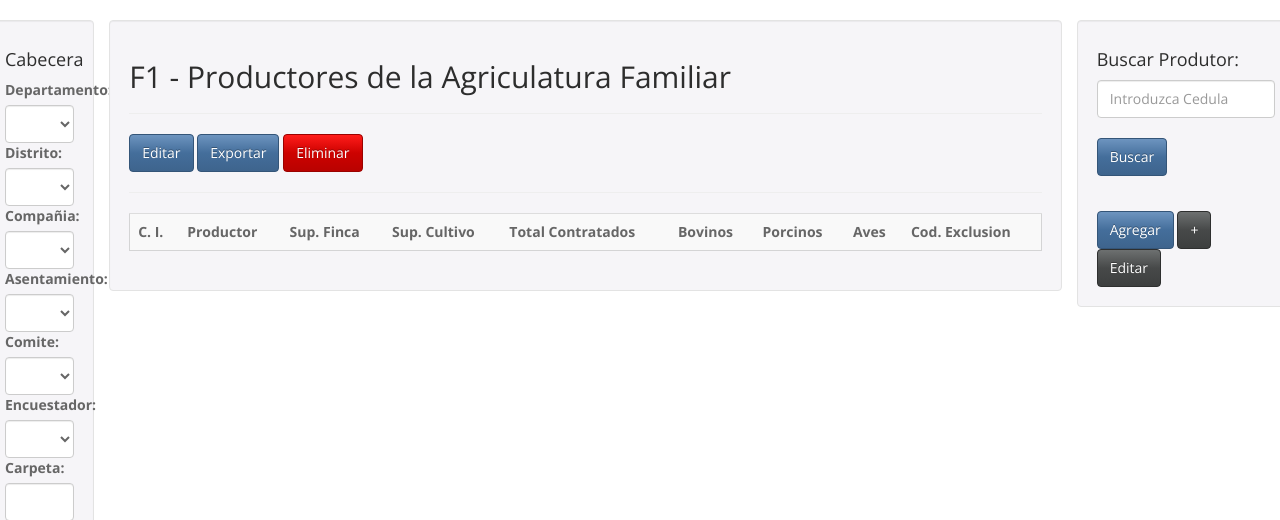
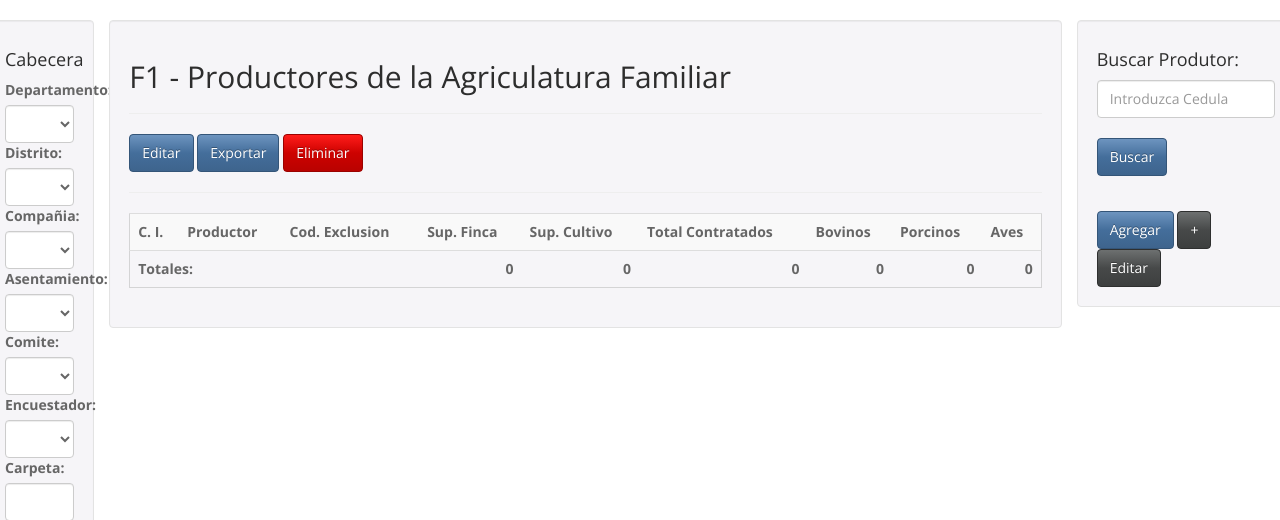
Before and after one commit to vicentfranco/renabe, a CakePHP app: the page made by app/View/formulariosF1/view.ctp in a window 1280 px wide. Shown: the part 52-572 px from the top of the page. Run offline with PHP 8.4 and a stand-in for CakePHP, Linux system fonts and the light colour scheme; the template is opened without the code that fills it, so the values that code supplies are empty; some libraries are stand-ins or nearby versions.

Commit message:
Agregado totales por formulario

```diff
--- a/app/View/formulariosF1/view.ctp
+++ b/app/View/formulariosF1/view.ctp
@@ -8,25 +8,62 @@
 	<tr>
 		<th>C. I.</th>
 		<th>Productor</th>
+		<th>Cod. Exclusion</th>
 		<th>Sup. Finca</th>
 		<th>Sup. Cultivo</th>
 		<th>Total Contratados</th>
 		<th>Bovinos</th>
 		<th>Porcinos</th>
 		<th>Aves</th>
-		<th>Cod. Exclusion</th>
 	</tr>
-	<?php foreach ($f1['FormulariosF1Detalle'] as $detalle) { ?>
+	<?php
+		$totales['superficie_finca'] = 0;
+		$totales['superficie_cultivo'] = 0;
+		$totales['total_contratados']= 0;
+		$totales['bovinos']= 0;
+		$totales['porcinos']= 0;
+		$totales['aves']= 0;
+		foreach ($f1['FormulariosF1Detalle'] as $detalle) { ?>
 			<tr>
 				<td><?php echo $detalle['Productor']['cedula'] ?></td>
 				<td><?php echo $detalle['Productor']['nombre'] ?></td>
+				<td class="numeric"><?php echo $detalle['codigo_exclusion'] ?></td>
 				<td class="numeric"><?php echo $detalle['superficie_finca'] ?></td>
 				<td class="numeric"><?php echo $detalle['superficie_cultivo'] ?></td>
 				<td class="numeric"><?php echo $detalle['total_contratados'] ?></td>
 				<td class="numeric"><?php echo $detalle['bovinos'] ?></td>
 				<td class="numeric"><?php echo $detalle['porcinos'] ?></td>
 				<td class="numeric"><?php echo $detalle['aves'] ?></td>
-				<td class="numeric"><?php echo $detalle['codigo_exclusion'] ?></td>
 			</tr>
-	<?php } ?>
+	<?php
+			$totales['superficie_finca'] += $detalle['superficie_finca'];
+			$totales['superficie_cultivo'] += $detalle['superficie_cultivo'];
+			$totales['total_contratados'] += $detalle['total_contratados'];
+			$totales['bovinos'] += $detalle['bovinos'];
+			$totales['porcinos'] += $detalle['porcinos'];
+			$totales['aves'] += $detalle['aves'];
+		} ?>
+	<tr>
+		<td colspan="3">
+			<strong>Totales:</strong>
+		</td>
+		<td class="numeric">
+			<strong><?php echo $totales['superficie_finca'] ?></strong>
+		</td>
+		<td class="numeric">
+			<strong><?php echo $totales['superficie_cultivo'] ?></strong>
+		</td>
+		<td class="numeric">
+			<strong><?php echo $totales['total_contratados'] ?></strong>
+		</td>
+		<td class="numeric">
+			<strong><?php echo $totales['bovinos'] ?></strong>
+		</td>
+		<td class="numeric">
+			<strong><?php echo $totales['porcinos'] ?></strong>
+		</td>
+		<td class="numeric">
+			<strong><?php echo $totales['aves'] ?></strong>
+		</td>
+	</tr>
 </table>
```
